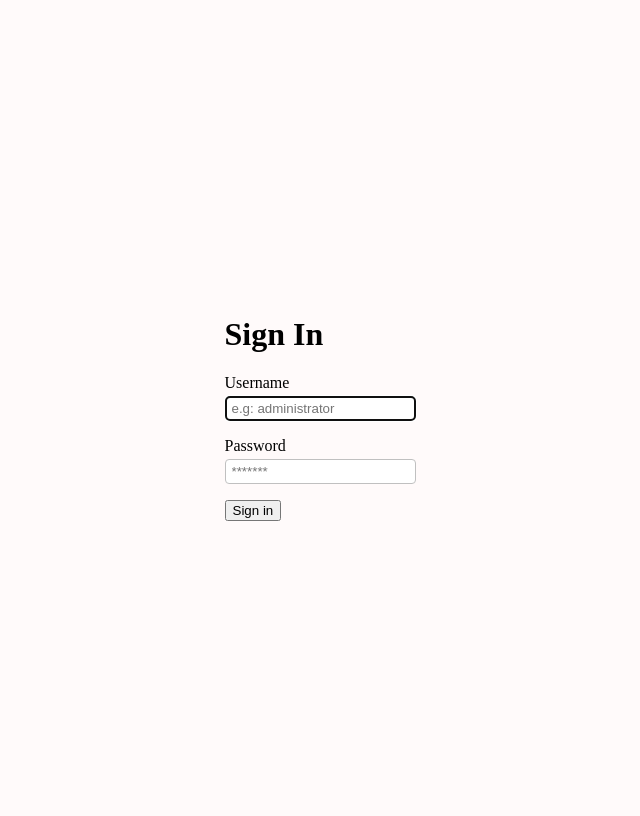
After one commit to longnguyen2391/catch, a Flask app: page /auth/login in a window 1280 px wide. The commit adds this page. Shown: the whole page, without its empty margins (320-960 px from the left). Run offline with Flask 3, Linux system fonts and the light colour scheme.

Commit message:
add login

```diff
--- a/app/__init__.py
+++ b/app/__init__.py
@@ -1,6 +1,7 @@
 from flask import (
     Flask,
-    render_template
+    render_template,
+    session
 )
 
 from app.extension import (
@@ -8,11 +9,46 @@ from app.extension import (
     camera_lock
 )
 
+import os
+
 from app.utils import reconnecting
 from threading import Thread
+from flask_login import LoginManager, login_required
+from .user import User
+from datetime import timedelta
 
 def create_app():
     app = Flask(__name__)
+
+    app.config.from_mapping(
+        SECRET_KEY='dev',
+        DATABASE=os.path.join(app.instance_path, 'app.sqlite'),
+        SESSION_PERMANENT = True
+    )
+
+    app.permanent_session_lifetime = timedelta(minutes=30)
+
+    @app.before_request
+    def make_session_permanent():
+        session.permanent = True
+
+    from . import db
+    db.init_app(app)
+
+    with app.app_context():
+        if not os.path.exists(app.config['DATABASE']):
+            db.init_db()
+
+    from .routes import auth
+    app.register_blueprint(auth.bp)
+
+    login_manager = LoginManager()
+    login_manager.login_view = 'auth.login'
+    login_manager.init_app(app)
+
+    @login_manager.user_loader
+    def load_user(id):
+        return User.get(id)
 
     from .routes import configuration
     app.register_blueprint(configuration.bp)
@@ -23,15 +59,10 @@ def create_app():
     from .routes import timelapse
     app.register_blueprint(timelapse.bp)
 
+    from .routes import dashboard
+    app.register_blueprint(dashboard.bp)
+
     reconnecting_task = Thread(target=reconnecting)
     reconnecting_task.start()
 
-    @app.route('/')
-    def dashboard():
-        with camera_lock:
-            summary = camera.get_summary()
-            config = camera.get_config()
-
-        return render_template('dashboard.html', config=config, summary=summary)
-
     return app
--- /dev/null
+++ b/app/db.py
@@ -0,0 +1,49 @@
+import sqlite3
+import click
+
+from flask import current_app, g
+from werkzeug.security import generate_password_hash
+
+def get_db():
+    if 'db' not in g:
+        g.db = sqlite3.connect(
+            current_app.config['DATABASE'],
+            detect_types = sqlite3.PARSE_DECLTYPES
+        )
+        g.db.row_factory = sqlite3.Row
+
+    return g.db
+
+def close_db(e=None):
+    db = g.pop('db', None)
+
+    if db is not None:
+        db.close()
+
+def init_db():
+    db = get_db()
+
+    with current_app.open_resource('schema.sql') as f:
+        db.executescript(f.read().decode('utf-8'))
+
+    with db:
+        cursor = db.execute("SELECT COUNT(*) FROM user")
+        user_count = cursor.fetchone()[0]
+
+        if user_count == 0:
+            username = 'admin'
+            password = generate_password_hash('admin')
+
+            db.execute(
+                'INSERT INTO user (username, password) VALUES (?, ?)',
+                (username, password,)
+            )
+
+@click.command('init-db')
+def init_db_command():
+    init_db()
+    click.echo('Initialized the database.')
+
+def init_app(app):
+    app.teardown_appcontext(close_db)
+    app.cli.add_command(init_db_command)
--- /dev/null
+++ b/app/routes/auth.py
@@ -0,0 +1,42 @@
+from flask import Blueprint, render_template, request, jsonify, redirect, url_for
+from werkzeug.security import check_password_hash
+from flask_login import login_user
+
+from ..user import User
+from ..db import get_db
+
+bp = Blueprint('auth',__name__, url_prefix='/auth')
+
+@bp.route('/login', methods=['GET', 'POST'])
+def login():
+    if request.method == 'POST':
+        username = request.form.get('username')
+        password = request.form.get('password')
+
+        if not username or not password:
+            return jsonify({
+                'status': 'fail',
+                'message': 'invalid data'
+            }), 400
+
+        db = get_db()
+        cursor = db.execute(
+            'SELECT * FROM user WHERE username = ?',
+            (username,)
+        )
+
+        user = cursor.fetchone()
+
+        if user and check_password_hash(user['password'], password):
+            current_user = User(user['id'], user['username'])
+            login_user(current_user)
+
+            return redirect(url_for('dashboard.dashboard'))
+        else:
+            return jsonify({
+                'status': 'failed',
+                'message': 'wrong username or password'
+            })
+
+    if request.method == 'GET':
+        return render_template('login.html')
--- /dev/null
+++ b/app/schema.sql
@@ -0,0 +1,7 @@
+DROP TABLE IF EXISTS user;
+
+CREATE TABLE user (
+    id INTEGER PRIMARY KEY AUTOINCREMENT,
+    username TEXT UNIQUE NOT NULL,
+    password TEXT NOT NULL
+)
--- /dev/null
+++ b/app/templates/base.html
@@ -0,0 +1,11 @@
+<!DOCTYPE html>
+
+<html lang="en">
+    <head>
+        <meta name="viewport" content="width=device-width, initial-scale=1.0">
+        {% block head %}{% endblock %}
+    </head>
+    <body>
+        {% block body %}{% endblock %}
+    </body>
+</html>
--- /dev/null
+++ b/app/templates/login.html
@@ -0,0 +1,66 @@
+{% extends "base.html" %}
+
+{% block head %}
+    <title>Login</title>
+    <style>
+        body {
+            overflow-y: hidden;
+            background-color: #FFFAFA;
+        }
+
+        .background {
+            display: flex;
+            justify-content: center;
+            align-items: center;
+            height: 100vh;
+        }
+
+        .card {
+            padding: 3rem;
+
+            .card__content {
+                margin-top: 1rem;
+            }
+        }
+
+        .form__field {
+            margin-bottom: 1rem;
+
+            label {
+                display: block;
+                margin-bottom: 4px;
+            }
+        }
+
+        .form__input {
+            padding: 4px 6px;
+            border: 1px solid #C0C0C0;
+            border-radius: 4px;
+        }
+    </style>
+{% endblock %}
+
+{% block body %}
+    <div class="background">
+        <div class="card">
+            <div class="card__header">
+                <h1 class="card__title">Sign In</h1>
+            </div>
+            <div class="card__content">
+                <form method="post" class="form">
+                    <div class="form__field">
+                        <label for="username" class="form__label">Username</label>
+                        <input autocomplete="off" autofocus name="username" type="text" class="form__input" placeholder="e.g: administrator">
+                    </div>
+                    <div class="form__field">
+                        <label for="password" class="form__label">Password</label>
+                        <input name="password" type="password" class="form__input" placeholder="*******">
+                    </div>
+                    <div class="form__submit">
+                        <button class="form__button">Sign in</button>
+                    </div>
+                </form>
+            </div>
+        </div>
+    </div>
+{% endblock %}
--- a/requirements.txt
+++ b/requirements.txt
@@ -1,4 +1,4 @@
 flask
+flask-login
 gunicorn
 gphoto2
-libgphoto2
```
Also changed, not shown: app/routes/dashboard.py (added, +19 -0 lines), app/static/css/styles.css (+0 -10 lines), app/templates/dashboard.html (+5 -7 lines), app/user.py (added, +18 -0 lines), app/static/fonts/inter.ttf (deleted), instance/app.sqlite (added), 1 other file.
